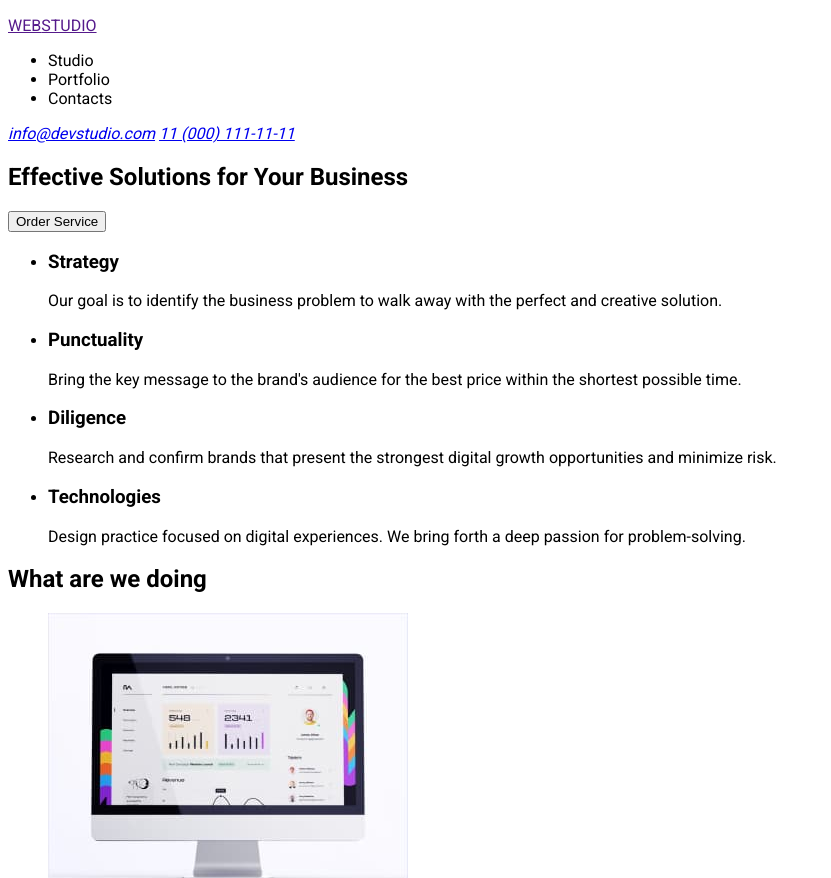
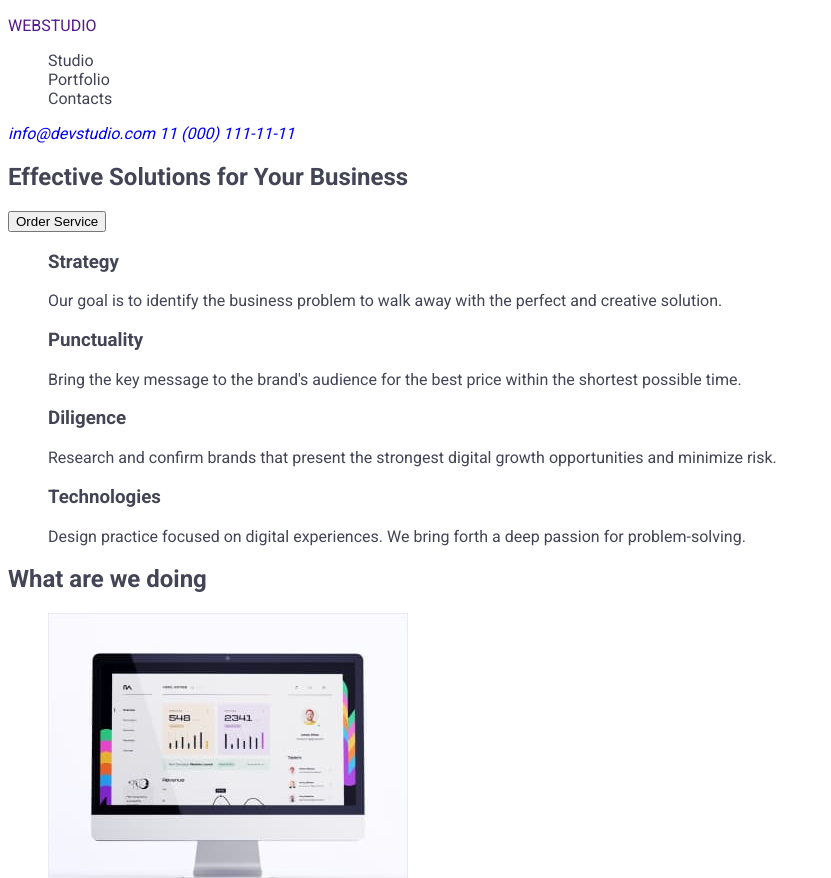
Before and after one commit to peogeka/trainingHtml-Css, a plain HTML site: page index.html in a window 1280 px wide. Shown: the top 878 px of the page, without its empty margins (0-831 px from the left). Drawn offline with Linux system fonts and the light colour scheme.

Commit message:
Update styles.css

```diff
--- a/styles.css
+++ b/styles.css
@@ -1,3 +1,13 @@
+:root {
+  --primary-text-color: rgb(67, 68, 85);
+}
 body {
   font-family: "Roboto", sans-serif;
+  color: var(--primary-text-color);
 }
+ul,
+li,
+a {
+  list-style: none;
+  text-decoration: none;
+}
```
